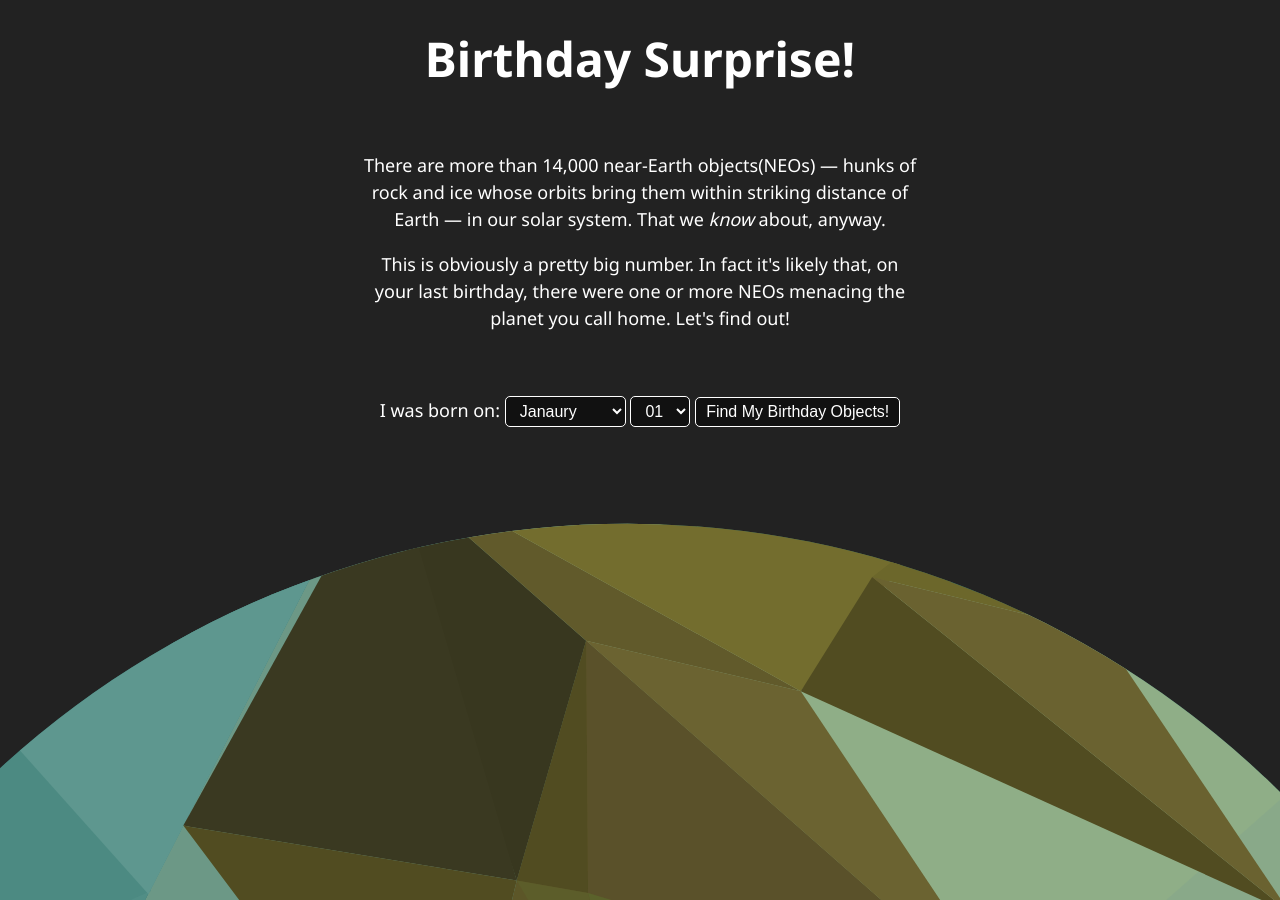
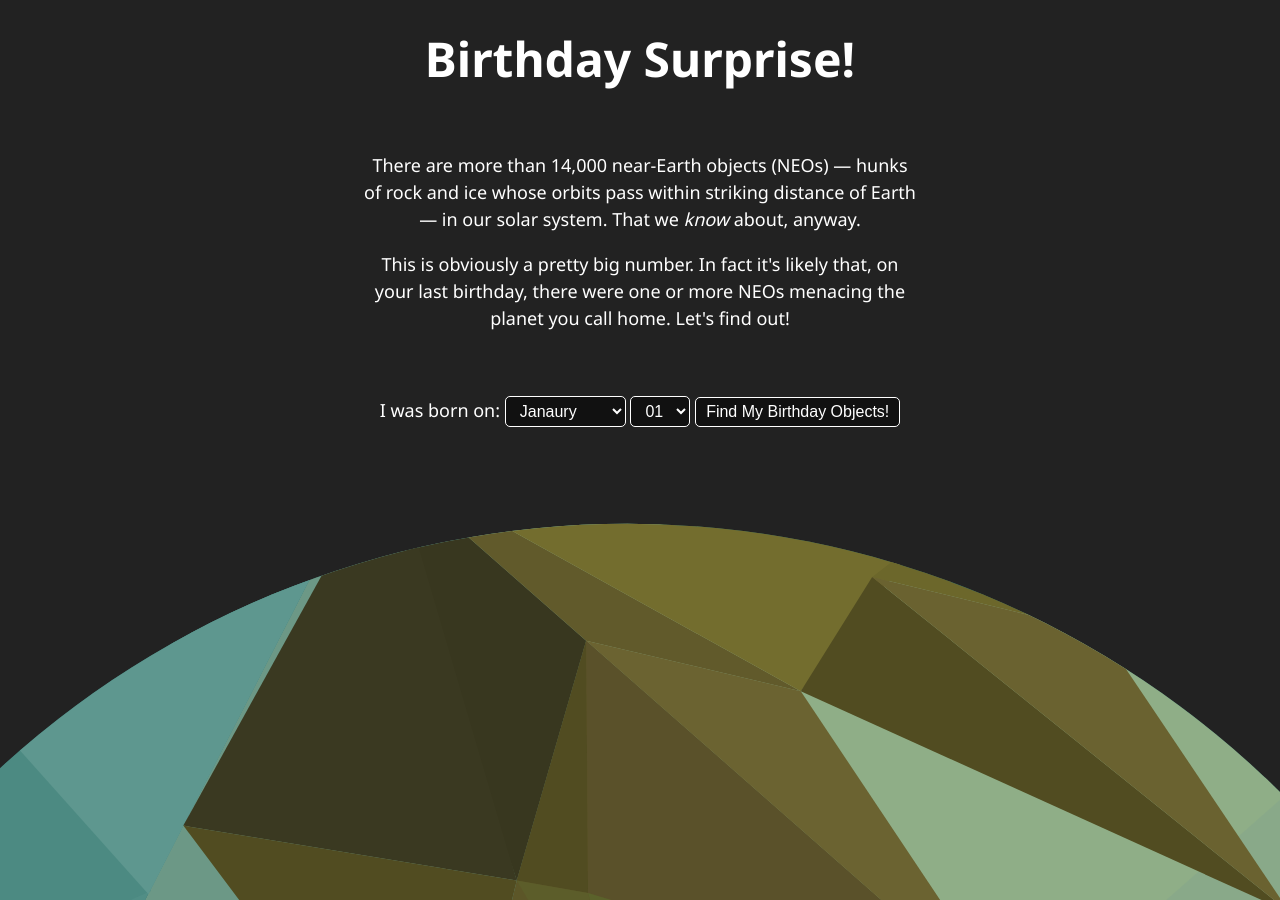
Before and after one commit to rglazebrook/neo-birthday, a Jekyll site: the page built from index.html, in a window 1280 px wide. Built offline with Jekyll 4.4.1, drawn with Linux system fonts in a browser that asks for light colours; nearby versions of some CDN libraries.

Commit message:
Minor text edits and preventing asteroid overflow creating scroll bars.

```diff
--- a/_sass/_asteroids.scss
+++ b/_sass/_asteroids.scss
@@ -10,6 +10,7 @@
 	justify-content: space-around;
 	width: 100%;
 	padding: 15px 0;
+	overflow: hidden;
 }
 
 .object {
--- a/index.html
+++ b/index.html
@@ -12,7 +12,7 @@
 	<section class="intro-text text-center stagger-in">
 		<div class="row row-center">
 			<div class="col-12 col-8-tabletl col-6-desktop">
-				<p>There are more than 14,000 near-Earth objects(NEOs) &mdash; hunks of rock and ice whose orbits bring them within striking distance of Earth &mdash; in our solar system. That we <em>know</em> about, anyway.</p>
+				<p>There are more than 14,000 near-Earth objects (NEOs) &mdash; hunks of rock and ice whose orbits pass within striking distance of Earth &mdash; in our solar system. That we <em>know</em> about, anyway.</p>
 				<p>This is obviously a pretty big number. In fact it's likely that, on your last birthday, there were one or more NEOs menacing the planet you call home. Let's find out!</p>
 			</div>
 		</div>
```
